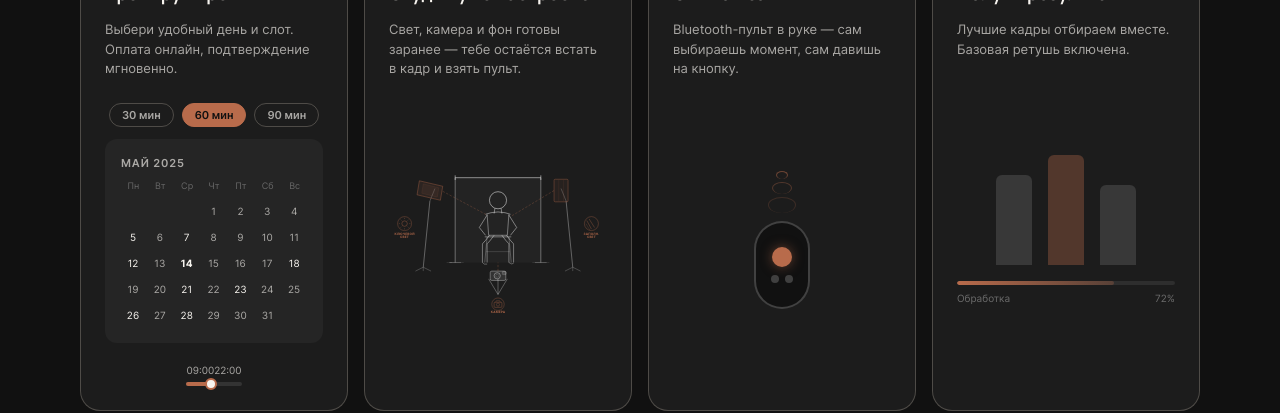
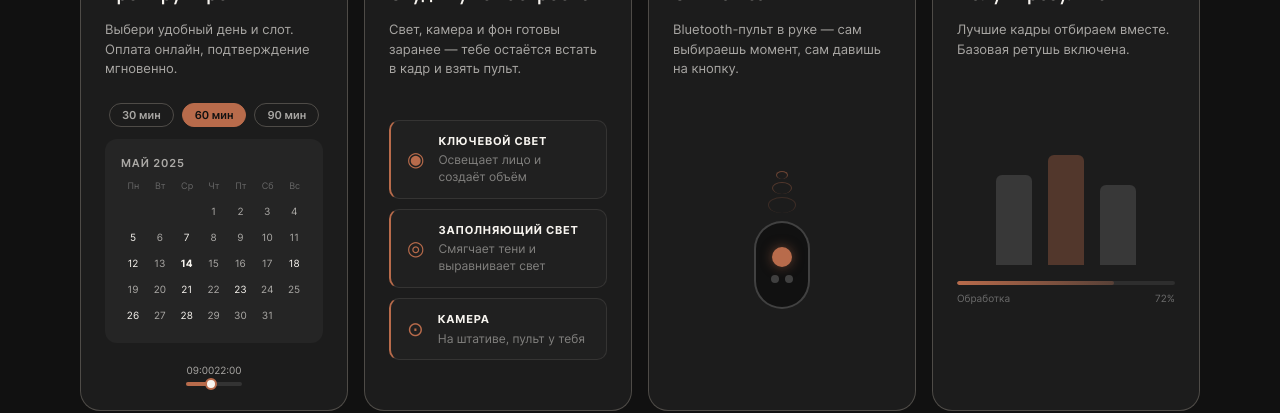
Before and after one commit to nusema491-cloud/syomych-site, a React (Vite) app: page / in a window 1280 px wide. Shown: the part 1180-1593 px from the top of the page. Built offline with nearby package versions, Linux system fonts and the light colour scheme.

Commit message:
minimalist studio step visual

```diff
--- a/src/components/Steps.jsx
+++ b/src/components/Steps.jsx
@@ -58,157 +58,35 @@ function StepBooking() {
   );
 }
 
-/* ── Studio diagram SVG ── */
+/* ── Studio equipment list ── */
 function StepStudio() {
+  const items = [
+    { icon: '◉', label: 'Ключевой свет', desc: 'Освещает лицо и создаёт объём' },
+    { icon: '◎', label: 'Заполняющий свет', desc: 'Смягчает тени и выравнивает свет' },
+    { icon: '⊙', label: 'Камера', desc: 'На штативе, пульт у тебя' },
+  ];
   return (
-    <svg className="studio-diagram" viewBox="0 0 560 380" fill="none" style={{ width: '100%', height: 'auto' }}>
-      {/* ── BACKDROP FRAME ── */}
-      {/* top bar */}
-      <line x1="170" y1="30" x2="390" y2="30" stroke="rgba(255,255,255,0.5)" strokeWidth="2.5" />
-      {/* end caps */}
-      <line x1="170" y1="24" x2="170" y2="36" stroke="rgba(255,255,255,0.5)" strokeWidth="2.5" />
-      <line x1="390" y1="24" x2="390" y2="36" stroke="rgba(255,255,255,0.5)" strokeWidth="2.5" />
-      {/* left pole */}
-      <line x1="170" y1="30" x2="170" y2="248" stroke="rgba(255,255,255,0.45)" strokeWidth="2" />
-      {/* right pole */}
-      <line x1="390" y1="30" x2="390" y2="248" stroke="rgba(255,255,255,0.45)" strokeWidth="2" />
-      {/* left base */}
-      <line x1="155" y1="248" x2="185" y2="248" stroke="rgba(255,255,255,0.35)" strokeWidth="2" />
-      <line x1="148" y1="248" x2="162" y2="248" stroke="rgba(255,255,255,0.2)" strokeWidth="1.2" />
-      <line x1="185" y1="248" x2="192" y2="248" stroke="rgba(255,255,255,0.2)" strokeWidth="1.2" />
-      {/* right base */}
-      <line x1="375" y1="248" x2="405" y2="248" stroke="rgba(255,255,255,0.35)" strokeWidth="2" />
-      <line x1="368" y1="248" x2="375" y2="248" stroke="rgba(255,255,255,0.2)" strokeWidth="1.2" />
-      <line x1="405" y1="248" x2="412" y2="248" stroke="rgba(255,255,255,0.2)" strokeWidth="1.2" />
-      {/* backdrop cloth */}
-      <rect x="170" y="30" width="220" height="218" fill="rgba(255,255,255,0.03)" />
-
-      {/* ── PERSON (seated on stool) ── */}
-      {/* head */}
-      <circle cx="280" cy="88" r="22" fill="none" stroke="rgba(255,255,255,0.7)" strokeWidth="1.8" />
-      {/* neck */}
-      <line x1="272" y1="109" x2="270" y2="122" stroke="rgba(255,255,255,0.6)" strokeWidth="1.8" />
-      <line x1="288" y1="109" x2="290" y2="122" stroke="rgba(255,255,255,0.6)" strokeWidth="1.8" />
-      {/* shoulders */}
-      <path d="M248 124 Q260 119 280 118 Q300 119 312 124" fill="none" stroke="rgba(255,255,255,0.6)" strokeWidth="1.8" />
-      {/* torso */}
-      <path d="M252 124 L256 178 L304 178 L308 124" fill="none" stroke="rgba(255,255,255,0.55)" strokeWidth="1.8" />
-      {/* left arm — upper */}
-      <line x1="252" y1="126" x2="232" y2="158" stroke="rgba(255,255,255,0.6)" strokeWidth="1.8" />
-      {/* left arm — forearm resting on thigh */}
-      <line x1="232" y1="158" x2="248" y2="178" stroke="rgba(255,255,255,0.6)" strokeWidth="1.8" />
-      {/* right arm — upper */}
-      <line x1="308" y1="126" x2="328" y2="158" stroke="rgba(255,255,255,0.6)" strokeWidth="1.8" />
-      {/* right arm — forearm resting on thigh */}
-      <line x1="328" y1="158" x2="312" y2="178" stroke="rgba(255,255,255,0.6)" strokeWidth="1.8" />
-      {/* left thigh (seated, going forward) */}
-      <path d="M258 178 Q248 192 240 200" fill="none" stroke="rgba(255,255,255,0.6)" strokeWidth="1.8" />
-      <path d="M270 178 Q260 192 252 200" fill="none" stroke="rgba(255,255,255,0.6)" strokeWidth="1.8" />
-      {/* right thigh */}
-      <path d="M290 178 Q300 192 308 200" fill="none" stroke="rgba(255,255,255,0.6)" strokeWidth="1.8" />
-      <path d="M302 178 Q312 192 320 200" fill="none" stroke="rgba(255,255,255,0.6)" strokeWidth="1.8" />
-      {/* left shin */}
-      <line x1="240" y1="200" x2="240" y2="248" stroke="rgba(255,255,255,0.55)" strokeWidth="1.8" />
-      <line x1="252" y1="200" x2="252" y2="248" stroke="rgba(255,255,255,0.55)" strokeWidth="1.8" />
-      {/* right shin */}
-      <line x1="308" y1="200" x2="308" y2="248" stroke="rgba(255,255,255,0.55)" strokeWidth="1.8" />
-      <line x1="320" y1="200" x2="320" y2="248" stroke="rgba(255,255,255,0.55)" strokeWidth="1.8" />
-      {/* left foot */}
-      <path d="M240 248 Q244 254 252 252" fill="none" stroke="rgba(255,255,255,0.5)" strokeWidth="1.6" />
-      {/* right foot */}
-      <path d="M308 248 Q316 254 320 250" fill="none" stroke="rgba(255,255,255,0.5)" strokeWidth="1.6" />
-      {/* stool seat */}
-      <line x1="246" y1="182" x2="314" y2="182" stroke="rgba(255,255,255,0.5)" strokeWidth="2" />
-      {/* stool left leg */}
-      <line x1="252" y1="182" x2="246" y2="248" stroke="rgba(255,255,255,0.4)" strokeWidth="1.5" />
-      {/* stool right leg */}
-      <line x1="308" y1="182" x2="314" y2="248" stroke="rgba(255,255,255,0.4)" strokeWidth="1.5" />
-      {/* stool crossbar */}
-      <line x1="250" y1="220" x2="310" y2="220" stroke="rgba(255,255,255,0.3)" strokeWidth="1.2" />
-
-      {/* ── LEFT SOFTBOX ── */}
-      {/* tripod pole */}
-      <line x1="88" y1="260" x2="105" y2="90" stroke="rgba(255,255,255,0.45)" strokeWidth="1.8" />
-      {/* tripod base legs */}
-      <line x1="68" y1="270" x2="88" y2="260" stroke="rgba(255,255,255,0.35)" strokeWidth="1.5" />
-      <line x1="108" y1="270" x2="88" y2="260" stroke="rgba(255,255,255,0.35)" strokeWidth="1.5" />
-      <line x1="88" y1="270" x2="88" y2="260" stroke="rgba(255,255,255,0.35)" strokeWidth="1.5" />
-      {/* arm extending to softbox */}
-      <line x1="105" y1="90" x2="118" y2="58" stroke="rgba(255,255,255,0.35)" strokeWidth="1.5" />
-      {/* softbox rectangle (trapezoid) */}
-      <polygon points="78,38 138,52 132,88 72,74" fill="rgba(184,107,75,0.1)" stroke="rgba(184,107,75,0.65)" strokeWidth="1.5" />
-      {/* softbox inner highlight */}
-      <polygon points="88,46 128,56 124,80 84,70" fill="rgba(184,107,75,0.08)" stroke="rgba(184,107,75,0.3)" strokeWidth="0.8" />
-      {/* light ray dashed */}
-      <line x1="138" y1="65" x2="250" y2="125" stroke="rgba(184,107,75,0.6)" strokeWidth="1.2" strokeDasharray="6 4" />
-
-      {/* ── RIGHT FILL PANEL ── */}
-      {/* tripod pole */}
-      <line x1="472" y1="260" x2="455" y2="90" stroke="rgba(255,255,255,0.45)" strokeWidth="1.8" />
-      {/* tripod base legs */}
-      <line x1="452" y1="270" x2="472" y2="260" stroke="rgba(255,255,255,0.35)" strokeWidth="1.5" />
-      <line x1="492" y1="270" x2="472" y2="260" stroke="rgba(255,255,255,0.35)" strokeWidth="1.5" />
-      <line x1="472" y1="270" x2="472" y2="260" stroke="rgba(255,255,255,0.35)" strokeWidth="1.5" />
-      {/* arm to panel */}
-      <line x1="455" y1="90" x2="442" y2="58" stroke="rgba(255,255,255,0.35)" strokeWidth="1.5" />
-      {/* panel body */}
-      <rect x="424" y="34" width="36" height="58" rx="3" fill="rgba(184,107,75,0.08)" stroke="rgba(184,107,75,0.6)" strokeWidth="1.5" />
-      {/* panel vertical stripes */}
-      <line x1="436" y1="36" x2="436" y2="90" stroke="rgba(184,107,75,0.25)" strokeWidth="1" />
-      <line x1="448" y1="36" x2="448" y2="90" stroke="rgba(184,107,75,0.25)" strokeWidth="1" />
-      {/* light ray dashed */}
-      <line x1="424" y1="63" x2="312" y2="130" stroke="rgba(184,107,75,0.6)" strokeWidth="1.2" strokeDasharray="6 4" />
-
-      {/* ── CAMERA + TRIPOD ── */}
-      {/* tripod legs */}
-      <line x1="280" y1="330" x2="256" y2="290" stroke="rgba(255,255,255,0.4)" strokeWidth="1.8" />
-      <line x1="280" y1="330" x2="304" y2="290" stroke="rgba(255,255,255,0.4)" strokeWidth="1.8" />
-      <line x1="280" y1="330" x2="280" y2="290" stroke="rgba(255,255,255,0.4)" strokeWidth="1.8" />
-      {/* camera body */}
-      <rect x="260" y="270" width="40" height="24" rx="4" fill="rgba(255,255,255,0.1)" stroke="rgba(255,255,255,0.55)" strokeWidth="1.5" />
-      {/* lens circle */}
-      <circle cx="278" cy="282" r="8" fill="none" stroke="rgba(255,255,255,0.6)" strokeWidth="1.5" />
-      <circle cx="278" cy="282" r="4" fill="none" stroke="rgba(255,255,255,0.3)" strokeWidth="1" />
-      {/* viewfinder bump */}
-      <rect x="291" y="271" width="10" height="8" rx="2" fill="rgba(255,255,255,0.15)" stroke="rgba(255,255,255,0.4)" strokeWidth="1" />
-      {/* camera ray up to person */}
-      <line x1="280" y1="270" x2="280" y2="248" stroke="rgba(184,107,75,0.6)" strokeWidth="1.2" strokeDasharray="6 4" />
-
-      {/* ── CIRCLE LABELS ── */}
-      {/* LEFT — КЛЮЧЕВОЙ СВЕТ */}
-      <circle cx="40" cy="148" r="18" fill="none" stroke="rgba(184,107,75,0.55)" strokeWidth="1.5" />
-      {/* sun rays */}
-      <circle cx="40" cy="148" r="7" fill="none" stroke="rgba(184,107,75,0.8)" strokeWidth="1.2" />
-      <line x1="40" y1="136" x2="40" y2="133" stroke="rgba(184,107,75,0.7)" strokeWidth="1.2" />
-      <line x1="40" y1="160" x2="40" y2="163" stroke="rgba(184,107,75,0.7)" strokeWidth="1.2" />
-      <line x1="28" y1="148" x2="25" y2="148" stroke="rgba(184,107,75,0.7)" strokeWidth="1.2" />
-      <line x1="52" y1="148" x2="55" y2="148" stroke="rgba(184,107,75,0.7)" strokeWidth="1.2" />
-      <line x1="32" y1="140" x2="30" y2="138" stroke="rgba(184,107,75,0.7)" strokeWidth="1.2" />
-      <line x1="48" y1="156" x2="50" y2="158" stroke="rgba(184,107,75,0.7)" strokeWidth="1.2" />
-      <line x1="48" y1="140" x2="50" y2="138" stroke="rgba(184,107,75,0.7)" strokeWidth="1.2" />
-      <line x1="32" y1="156" x2="30" y2="158" stroke="rgba(184,107,75,0.7)" strokeWidth="1.2" />
-      <text x="40" y="176" fontSize="8" fill="rgba(184,107,75,0.9)" textAnchor="middle" fontWeight="700" letterSpacing="0.05em">КЛЮЧЕВОЙ</text>
-      <text x="40" y="186" fontSize="8" fill="rgba(184,107,75,0.9)" textAnchor="middle" fontWeight="700" letterSpacing="0.05em">СВЕТ</text>
-
-      {/* RIGHT — ЗАПОЛНЯЮЩИЙ СВЕТ */}
-      <circle cx="520" cy="148" r="18" fill="none" stroke="rgba(184,107,75,0.55)" strokeWidth="1.5" />
-      {/* diagonal stripes icon */}
-      <line x1="508" y1="140" x2="520" y2="162" stroke="rgba(184,107,75,0.7)" strokeWidth="1.2" />
-      <line x1="514" y1="136" x2="528" y2="158" stroke="rgba(184,107,75,0.7)" strokeWidth="1.2" />
-      <line x1="506" y1="148" x2="516" y2="165" stroke="rgba(184,107,75,0.5)" strokeWidth="1" />
-      <text x="520" y="176" fontSize="8" fill="rgba(184,107,75,0.9)" textAnchor="middle" fontWeight="700" letterSpacing="0.05em">ЗАПОЛН.</text>
-      <text x="520" y="186" fontSize="8" fill="rgba(184,107,75,0.9)" textAnchor="middle" fontWeight="700" letterSpacing="0.05em">СВЕТ</text>
-
-      {/* BOTTOM — КАМЕРА */}
-      <circle cx="280" cy="355" r="16" fill="none" stroke="rgba(184,107,75,0.55)" strokeWidth="1.5" />
-      {/* camera icon */}
-      <rect x="270" y="350" width="20" height="13" rx="2" fill="none" stroke="rgba(184,107,75,0.8)" strokeWidth="1.2" />
-      <circle cx="280" cy="356" r="4" fill="none" stroke="rgba(184,107,75,0.8)" strokeWidth="1" />
-      <path d="M274 350 L276 346 L284 346 L286 350" fill="none" stroke="rgba(184,107,75,0.7)" strokeWidth="1" />
-      <text x="280" y="378" fontSize="8" fill="rgba(184,107,75,0.9)" textAnchor="middle" fontWeight="700" letterSpacing="0.06em">КАМЕРА</text>
-    </svg>
+    <div style={{ display: 'flex', flexDirection: 'column', gap: '10px', width: '100%' }}>
+      {items.map((item) => (
+        <div key={item.label} style={{
+          display: 'flex', alignItems: 'center', gap: '14px',
+          padding: '12px 16px',
+          borderRadius: '10px',
+          border: '1px solid rgba(207,196,184,0.12)',
+          background: 'rgba(255,255,255,0.02)',
+          borderLeft: '2px solid #B86B4B',
+        }}>
+          <span style={{ fontSize: '20px', color: '#B86B4B', lineHeight: 1, flexShrink: 0 }}>{item.icon}</span>
+          <div>
+            <div style={{ fontSize: '11px', fontWeight: 700, color: '#F7F4EF', letterSpacing: '0.07em', textTransform: 'uppercase' }}>{item.label}</div>
+            <div style={{ fontSize: '12px', color: 'rgba(247,244,239,0.45)', marginTop: '3px', lineHeight: 1.4 }}>{item.desc}</div>
+          </div>
+        </div>
+      ))}
+    </div>
   );
 }
+
 
 /* ── Remote visual ── */
 function StepRemote() {
```
